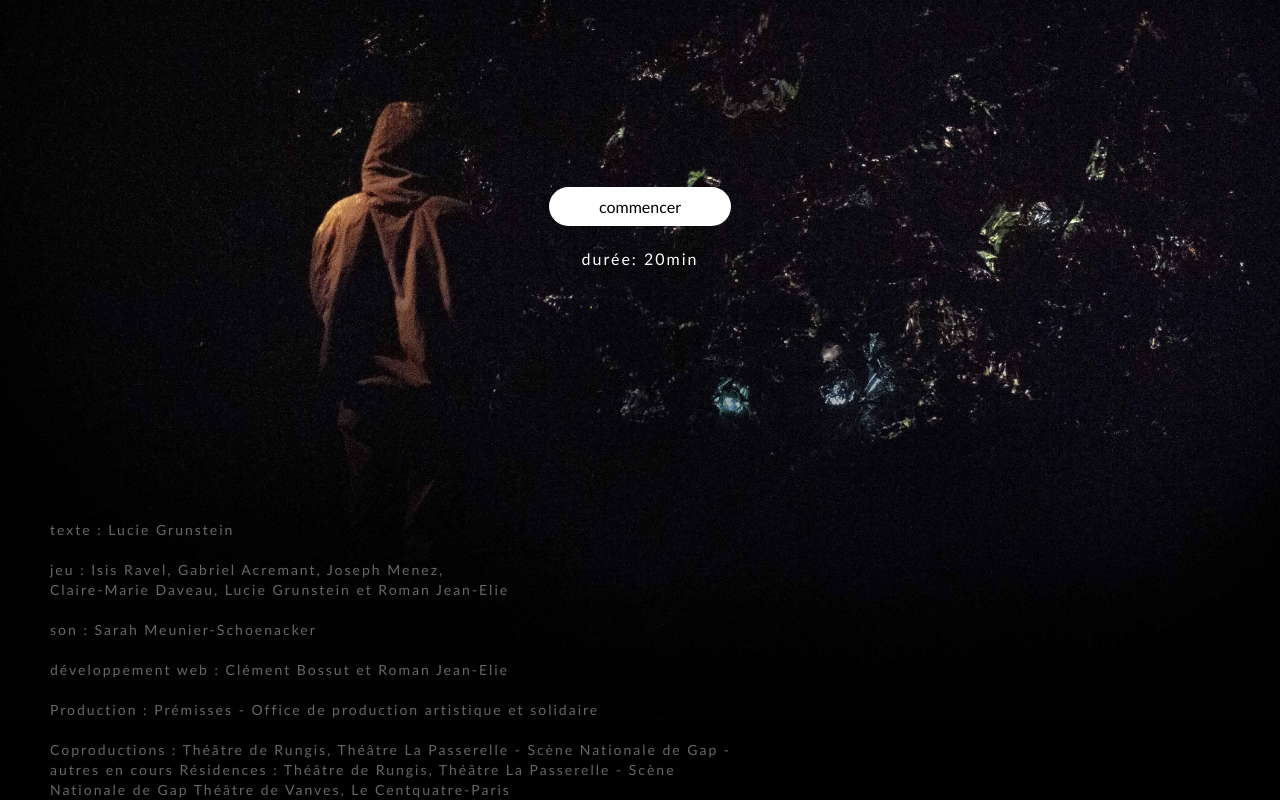
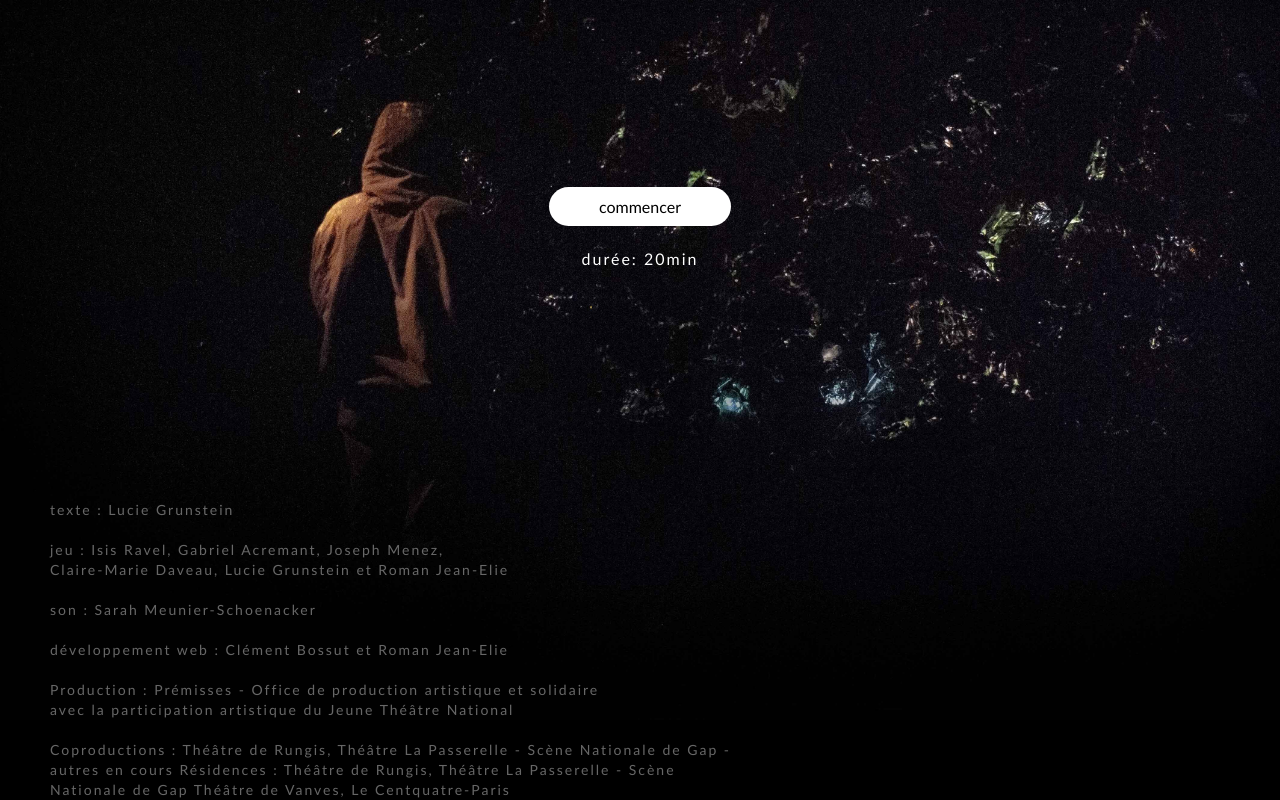
Before and after one commit to roman7501/noir-final, a React (Create React App) app: page / in a window 1280 px wide. Shown: the part 1800-2600 px from the top of the page. Built offline with nearby package versions, Linux system fonts and the light colour scheme; a web font is replaced by a local one.

Commit message:
add JTN mention

```diff
--- a/src/Components/Home.js
+++ b/src/Components/Home.js
@@ -62,7 +62,8 @@ const Home = ({ className }) => {
         <br />
         développement web : Clément Bossut et Roman Jean-Elie <br />
         <br />
-        Production : Prémisses - Office de production artistique et solidaire{" "}
+        Production : Prémisses - Office de production artistique et solidaire
+        <br /> avec la participation artistique du Jeune Théâtre National
         <br /> <br />
         Coproductions : Théâtre de Rungis, Théâtre La Passerelle - Scène
         Nationale de Gap - autres en cours Résidences : Théâtre de Rungis,
```
